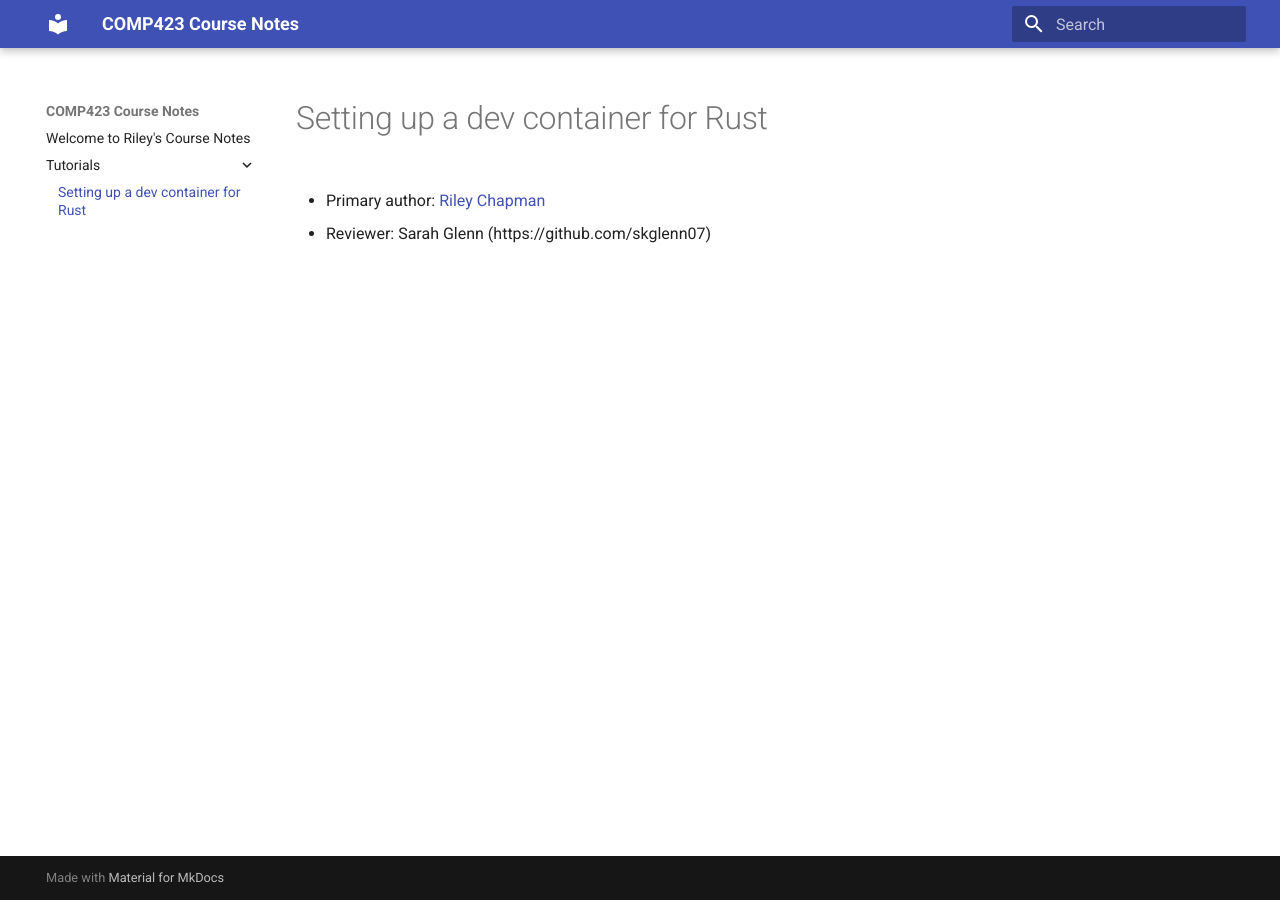
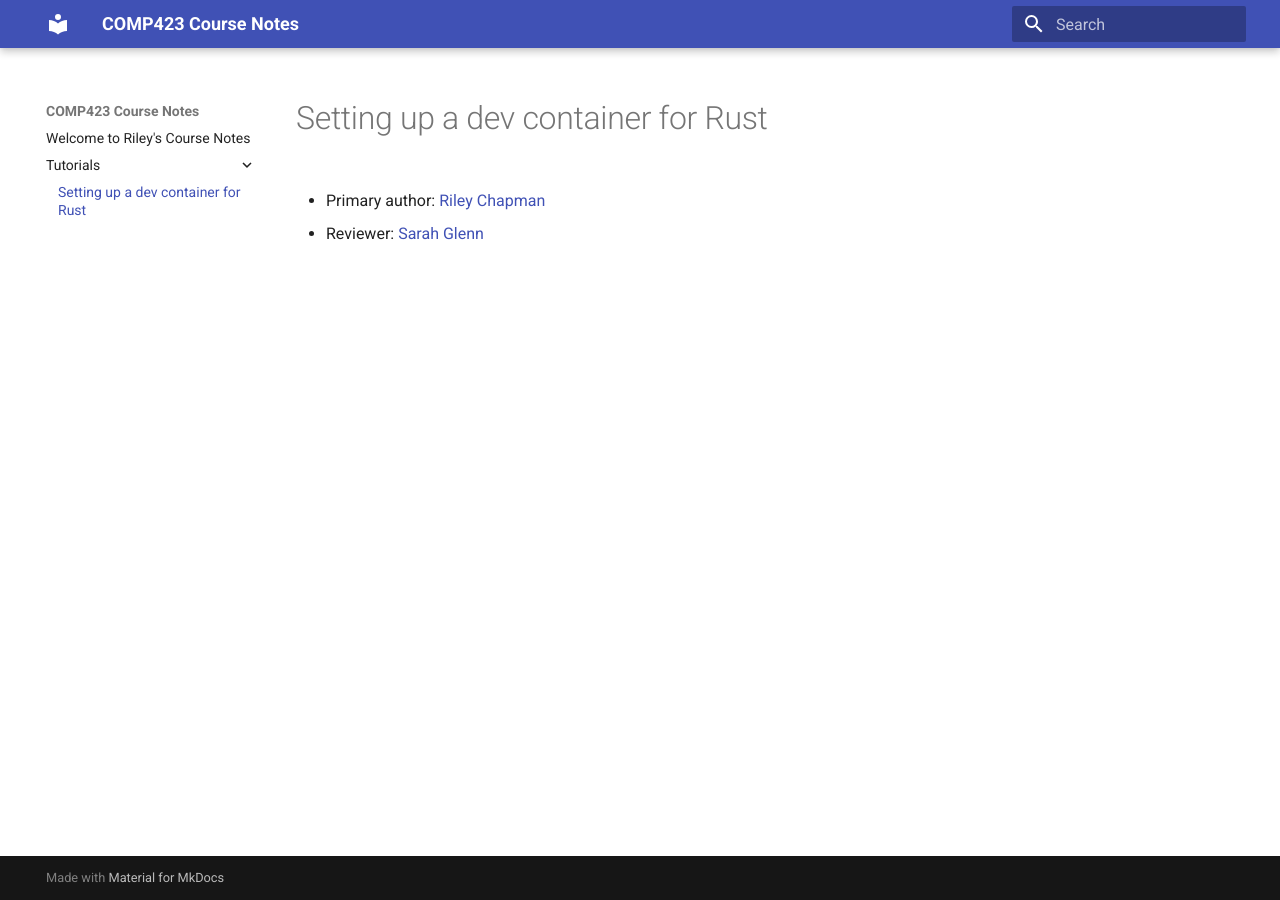
Before and after one commit to rileyac/comp423-course-notes, an MkDocs documentation site: the page built from docs/tutorials/rust-setup.md, in a window 1280 px wide. Built offline with MkDocs 1.6.1 and Material for MkDocs 9.7.7, drawn with Linux system fonts in a browser that asks for light colours.

Commit message:
Added brackets to Sarah's name

```diff
--- a/docs/tutorials/rust-setup.md
+++ b/docs/tutorials/rust-setup.md
@@ -2,4 +2,4 @@
 
 * Primary author: [Riley Chapman](https://github.com/rileyac)
 
-* Reviewer: Sarah Glenn (https://github.com/skglenn07)
+* Reviewer: [Sarah Glenn](https://github.com/skglenn07)
```
